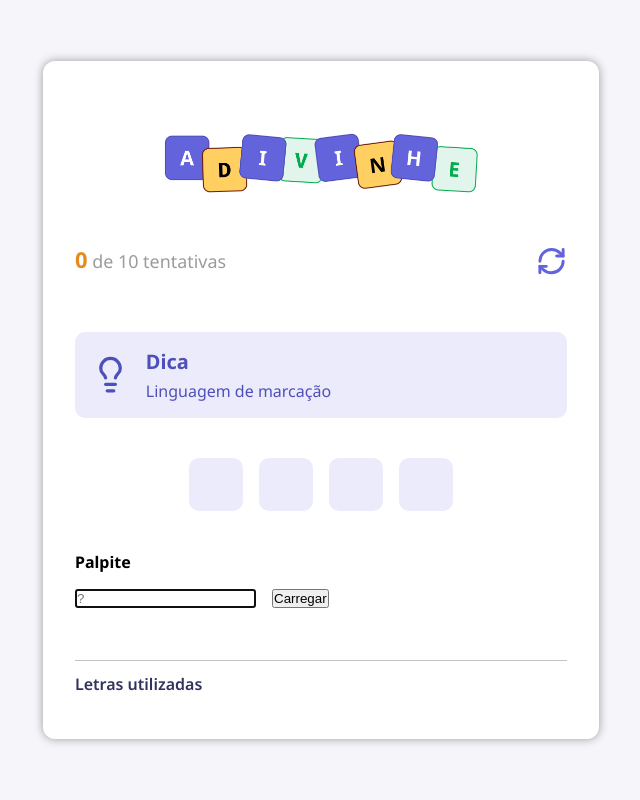
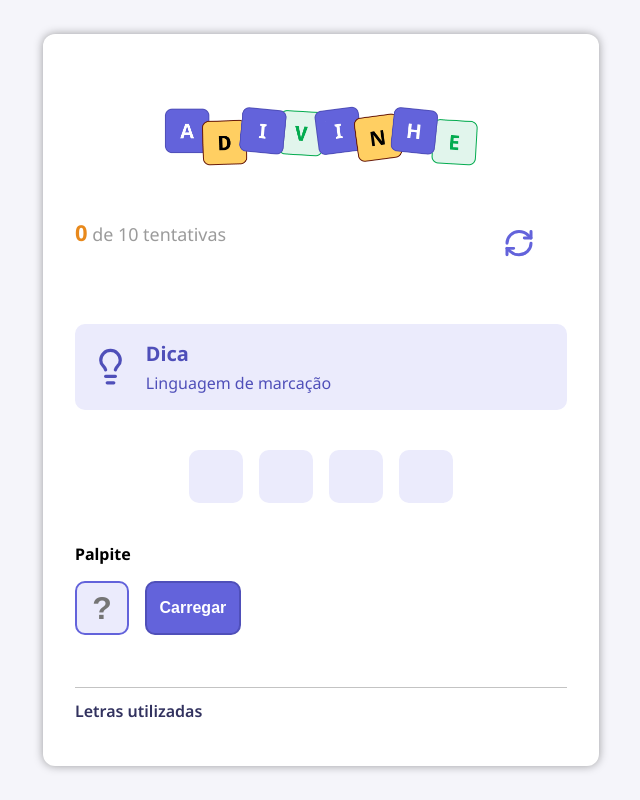
Before and after one commit to M-Fragata/React, a React (Vite) app in the folder projeto1/adivinhe/: page / in a window 1280 px wide. Shown: the whole page, without its empty margins (319-959 px from the left). Built offline with nearby package versions, Linux system fonts and the light colour scheme.

Commit message:
alterando classe do botão e input

```diff
--- a/projeto1/adivinhe/src/components/Button/Button.tsx
+++ b/projeto1/adivinhe/src/components/Button/Button.tsx
@@ -6,6 +6,6 @@ import styles from "./Button.module.css"
 
 export function Button({title, ...button}: ButtonProps) {
     return (
-        <button {...button}>{title}</button>
+        <button className={styles.button} {...button}>{title}</button>
     )
 }
--- a/projeto1/adivinhe/src/components/Inputt/Input.tsx
+++ b/projeto1/adivinhe/src/components/Inputt/Input.tsx
@@ -4,6 +4,6 @@ import styles from "./Input.module.css"
 
 export function Input({...input}:InputProps) {
     return (
-        <input type="text" id="palpite" {...input} autoFocus maxLength={1} placeholder="?" />
+        <input className={styles.input} type="text" id="palpite" {...input} autoFocus maxLength={1} placeholder="?" />
     )
 }
```
